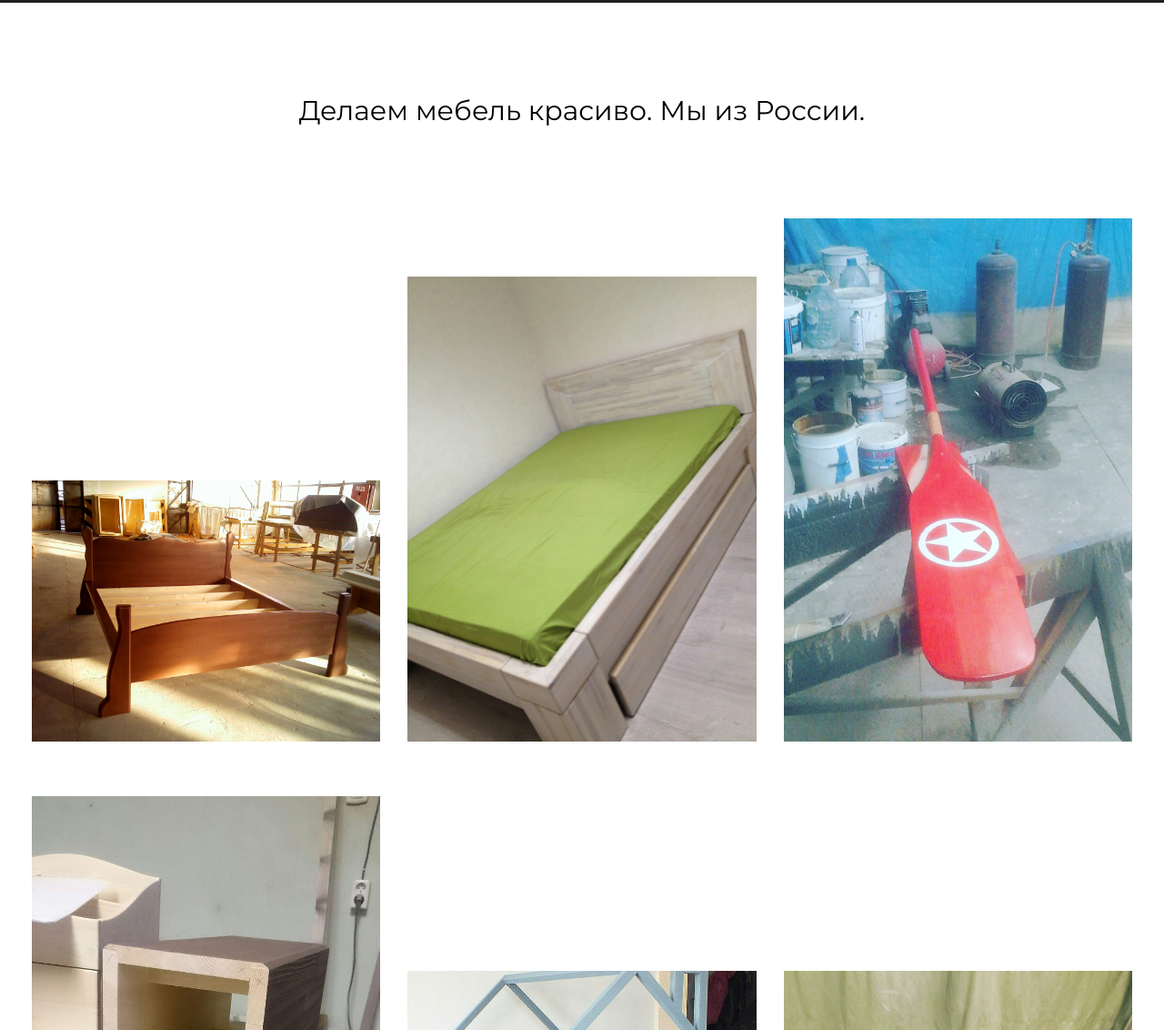
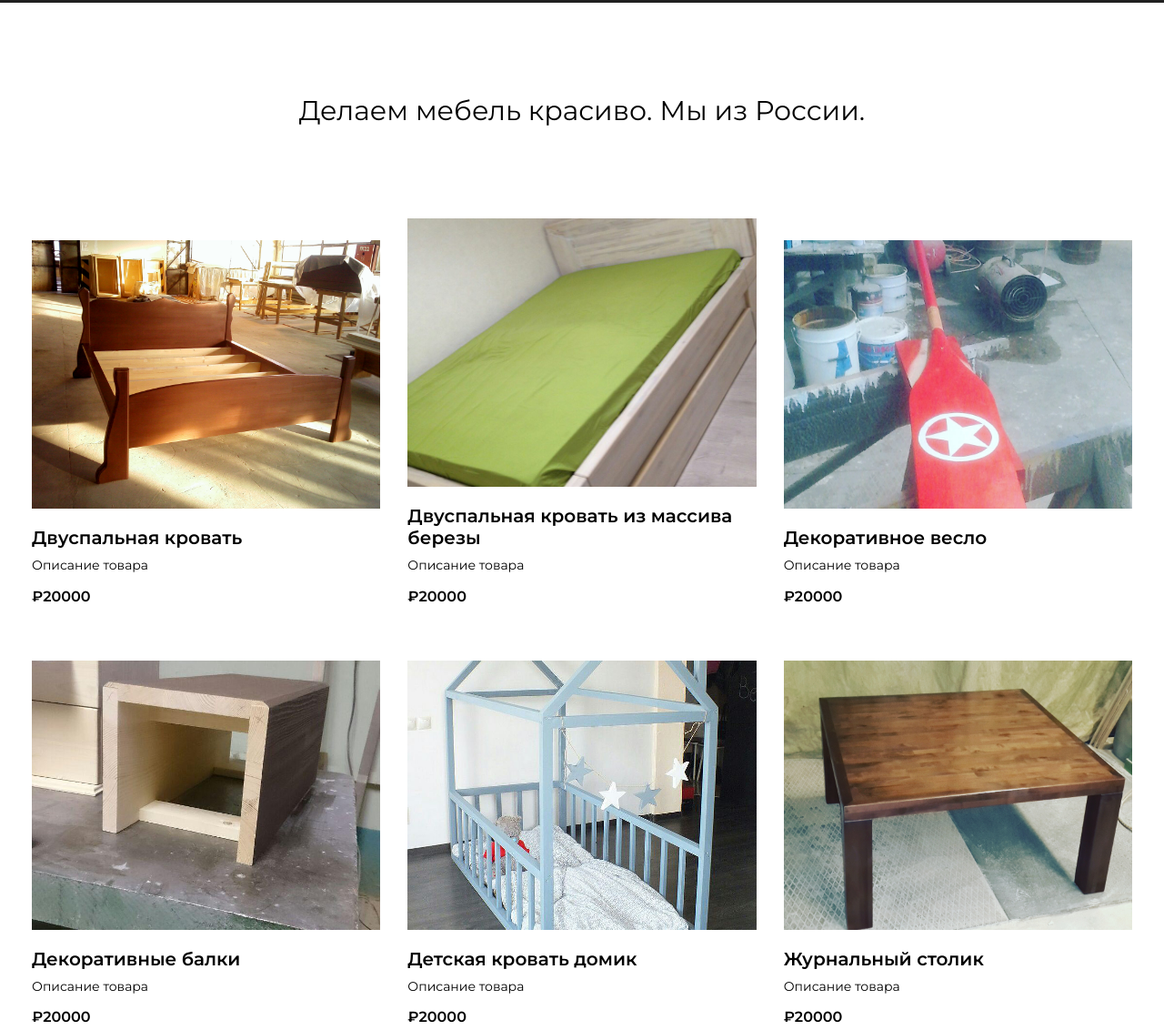
Before and after one commit to archilkarchava/stolyarka-gatsby, a Gatsby site: page / in a window 1280 px wide. Shown: the part 697-1829 px from the top of the page at 91% size. Built offline with nearby package versions, Linux system fonts and the light colour scheme; Gatsby itself is replaced by a stand-in of ours; grey boxes are pictures that could not be loaded.

Commit message:
added item titles (queried) + item description and price fields

```diff
--- a/src/components/ContactUs.js
+++ b/src/components/ContactUs.js
@@ -28,7 +28,6 @@ const ContactBox = styled.div`
   -o-transform: translateY(-50%);
   -ms-transform: translateY(-50%);
   h1 {
-    color: black;
     text-align: center;
     margin-bottom: 60px;
   }
--- a/src/components/Gallery.js
+++ b/src/components/Gallery.js
@@ -4,6 +4,7 @@ import Img from '../components/Img'
 import media from './media';
 
 const Wrapper = styled.div`
+  position: relative;
   background-color: ${props =>
     (props.primary && props.theme.primary) ||
     (props.secondary && props.theme.secondary) ||
@@ -28,6 +29,28 @@ const ProductItem = styled.div`
   display: inline-block;
   margin: 0 15px 60px 15px;
   width: calc(33.3333% - 30px);
+  .text-block {
+    margin-top: 20px;
+  }
+  .title {
+    font-size: 20px;
+    font-weight: 600;
+  }
+  .description {
+    margin-top: 8px;
+    font-size: 14px;
+    font-weight: 300;
+    line-height: 1.55;
+  }
+  .price {
+    margin-top: 12px;
+    font-size: 16px;
+    line-height: 1.35;
+    font-weight: 600;
+    display: inline-block;
+    vertical-align: middle;
+  }
+
   &:nth-last-child(1) {
     margin-bottom: 0;
   }
@@ -36,6 +59,11 @@ const ProductItem = styled.div`
   }
   &:nth-last-child(3) {
     margin-bottom: 0;
+  }
+  h2 {
+    color: #000;
+    text-align: center;
+    width: 100%
   }
   ${media.laptop`
     margin: 0 10px 40px 10px;
@@ -60,37 +88,42 @@ const ProductItem = styled.div`
   `}
 
 `
-const ColorOverlay = styled.div`
+const ColorOverlay = styled.span`
+  opacity: 0;
+  &:hover{
+    transition: opacity 0.25s ease-in-out;
+    opacity: 1;
+  }
+  cursor: pointer;
   position: relative;
+  display: block;
+  padding-top: 77%;
+  height: 100%;
   width: 100%;
-  height: 360px;
-  background: rgba(0,0,0,.75) !important;
-  opacity: 0;
-  cursor: pointer;
-  transition: all .1s ease-in;
-  span {
-/*     display: table-cell;
-    position: relative;
-    font-size: 14px;
-    text-align: center; */
-  }
+  top: 100%;
+  background: ${props => props.theme.brandBlack};
 `
 
 const ProductImg = styled(Img)`
-  transition: transform .2s ease-in-out;
-  &:hover {
-    transform: scale(1.15);
-  }
+  margin: 0;
+  position: relative;
+  display: block;
+  padding-bottom: 77%;
+  height: 0;
 `
 
 const Gallery = props => (
   <Wrapper {...props}>
     {props.imageArray.map(image => (
       <ProductItem key={image.node.id}>
-        <ProductImg key={image.node.id} fluid={image.node.childImageSharp.fluid} alt={image.node.name.replace(/-/g, ' ')} />
-        {/*         <ColorOverlay>
-          <span>{image.node.name.replace(/-/g, ' ')}</span>
-        </ColorOverlay> */}
+        <div>
+          <ProductImg key={image.node.id} fluid={image.node.childImageSharp.fluid} alt={image.node.name.replace(/-/g, ' ')} />
+        </div>
+        <div className="text-block">
+          <div className="title">{image.node.name.replace(/-/g, ' ')}</div>
+          <div className="description">Описание товара</div>
+          <div className="price">&#8381;20000</div>
+        </div>
       </ProductItem>
     ))}
   </Wrapper>
```
